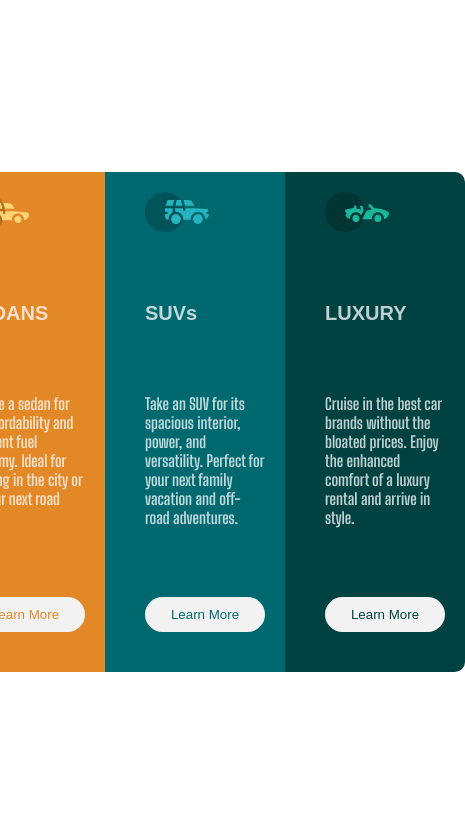
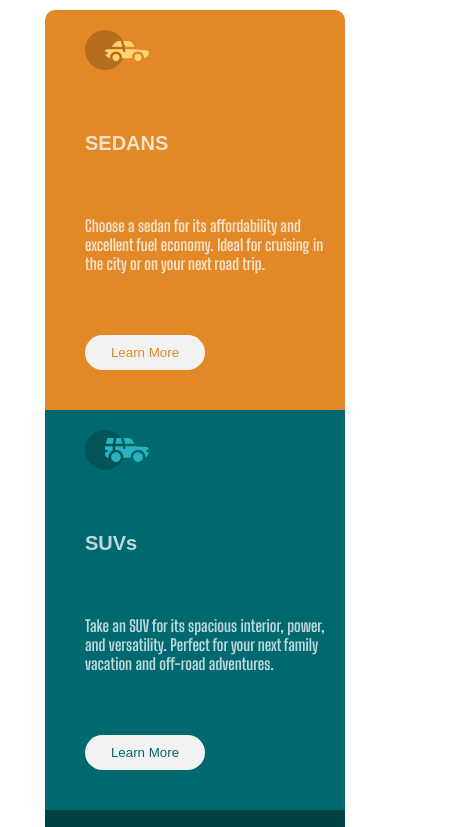
Before and after one commit to joselito50/3-column-preview-card-component-main, a plain HTML site: page index.html in a window 390 px wide. Shown: the top 827 px of the page, 465 px wide, since content can reach past the window. Drawn offline with Linux system fonts and the light colour scheme; a web font is replaced by a local one.

Commit message:
autualizar v1.0.1

```diff
--- a/css/stylt.css
+++ b/css/stylt.css
@@ -25,14 +25,10 @@
     border: none;
     width: 300px;
     height: 500px;
-    display: inline-block;
-
-}
-.card{
     display: flex;
     flex-direction: column;
     justify-content: space-between;
-    align-items: self-start;
+    align-items: start;
     padding: 20px;
     color: var(--Transparent-white-paragraphs);
 
@@ -84,3 +80,27 @@
 .card-luxury input{
     color: var(--Very-dark-cyan);
 }
+
+
+@media (max-width:950px){
+    .conteine{
+        width: 100%;
+        height: 100%;
+        display:flex;
+        flex-direction: column;
+        justify-content: ;
+        align-items: center;
+        margin-top: 10px;
+        margin-bottom: 15px;
+    }
+    .card{
+        width: 300px;
+        height: 400px;
+    }
+    .card-sedans{
+        border-radius: 10px 10px 0 0;
+    }
+    .card-luxury{
+        border-radius: 0 0 10px 10px ;
+    }
+}
```
